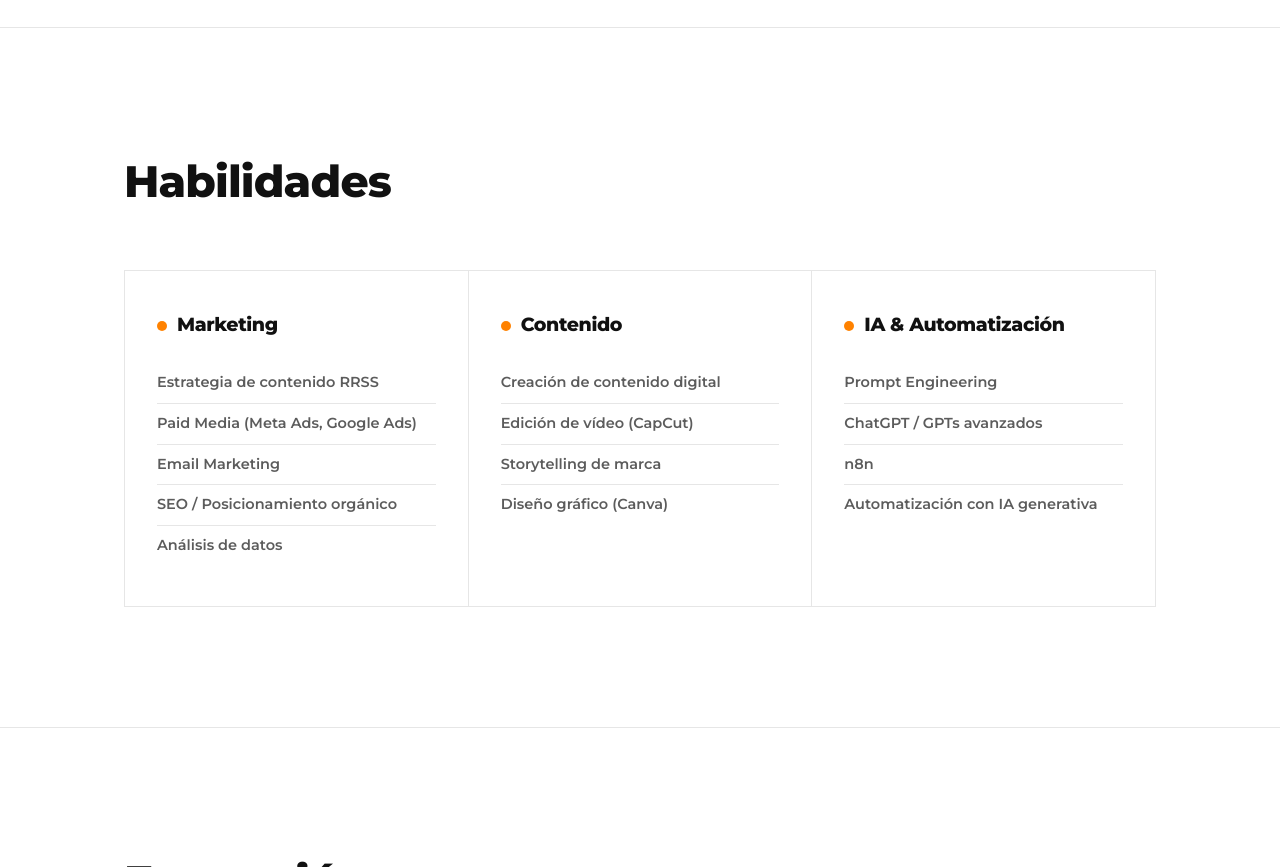
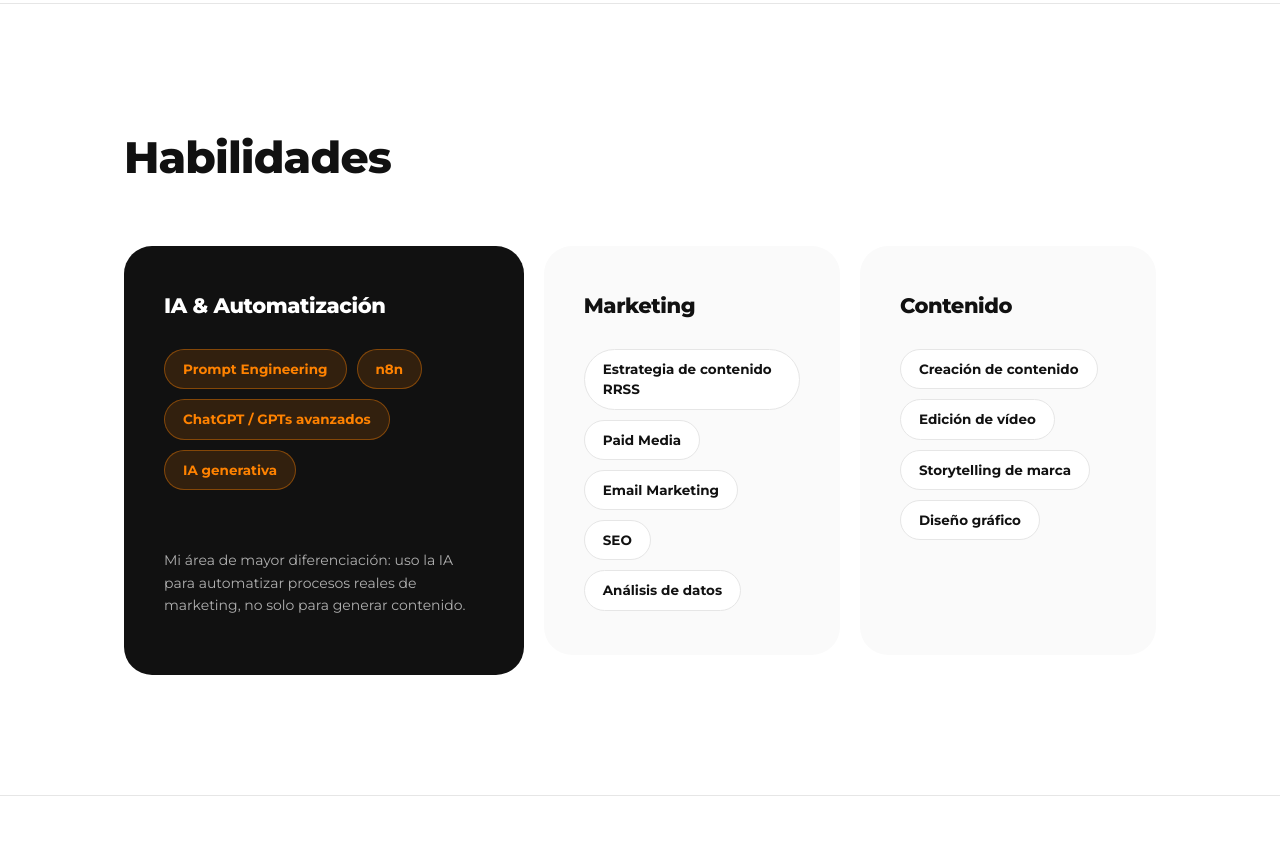
Before and after one commit to raulgarciapicazo17-svg/Portfolio, a plain HTML site: page index.html in a window 1280 px wide. Shown: the part 3360-4227 px from the top of the page. Drawn offline with Linux system fonts and the light colour scheme.

Commit message:
Add files via upload

```diff
--- a/index.html
+++ b/index.html
@@ -1,16 +1,6 @@
 <!DOCTYPE html>
 <html lang="es">
 <head>
-  *GOOGLE ANALYTICS*
-  <!-- Google tag (gtag.js) -->
-<script async src="https://www.googletagmanager.com/gtag/js?id=G-PZ12T9RBXK"></script>
-<script>
-  window.dataLayer = window.dataLayer || [];
-  function gtag(){dataLayer.push(arguments);}
-  gtag('js', new Date());
-
-  gtag('config', 'G-PZ12T9RBXK');
-</script>
 <meta charset="UTF-8">
 <meta name="viewport" content="width=device-width, initial-scale=1.0">
 <title>Raúl García Picazo — Marketing Digital & Automatización con IA</title>
@@ -97,10 +87,51 @@
     transition:color 0.2s ease;
   }
   .nav-links a:hover{ color:var(--orange); }
-  .nav-toggle{ display:none; }
+
+  .nav-toggle{
+    display:none;
+    background:none;
+    border:none;
+    cursor:pointer;
+    width:32px;
+    height:22px;
+    padding:0;
+    position:relative;
+  }
+  .nav-toggle span{
+    position:absolute;
+    left:0; right:0;
+    height:2px;
+    background:var(--black);
+    transition:transform 0.25s ease, opacity 0.25s ease, top 0.25s ease;
+  }
+  .nav-toggle span:nth-child(1){ top:0; }
+  .nav-toggle span:nth-child(2){ top:10px; }
+  .nav-toggle span:nth-child(3){ top:20px; }
+  .nav-toggle.is-open span:nth-child(1){ top:10px; transform:rotate(45deg); }
+  .nav-toggle.is-open span:nth-child(2){ opacity:0; }
+  .nav-toggle.is-open span:nth-child(3){ top:10px; transform:rotate(-45deg); }
 
   @media (max-width:720px){
-    .nav-links{ display:none; }
+    .nav-toggle{ display:block; }
+    .nav-links{
+      display:flex;
+      flex-direction:column;
+      gap:0;
+      position:fixed;
+      top:64px; left:0; right:0;
+      background:var(--white);
+      border-bottom:1px solid var(--gray-line);
+      max-height:0;
+      overflow:hidden;
+      transition:max-height 0.45s cubic-bezier(0.22,1,0.36,1);
+    }
+    .nav-links.is-open{ max-height:320px; }
+    .nav-links li{ border-top:1px solid var(--gray-line); }
+    .nav-links a{
+      display:block;
+      padding:18px 24px;
+    }
   }
 
   /* HERO */
@@ -332,41 +363,75 @@
   /* SKILLS */
   .skills-grid{
     display:grid;
-    grid-template-columns:repeat(3, 1fr);
-    gap:1px;
-    background:var(--gray-line);
-    border:1px solid var(--gray-line);
+    grid-template-columns:1.35fr 1fr 1fr;
+    grid-template-rows:auto auto;
+    gap:20px;
   }
   .skill-card{
+    background:#fafafa;
+    border-radius:28px;
+    padding:44px 40px;
+    transition:transform 0.35s cubic-bezier(0.22,1,0.36,1), box-shadow 0.35s cubic-bezier(0.22,1,0.36,1), background 0.35s ease;
+  }
+  .skill-card:hover{
+    transform:translateY(-6px);
+    box-shadow:0 24px 48px -12px rgba(0,0,0,0.12);
     background:var(--white);
-    padding:40px 32px;
+  }
+  .skill-card--lead{
+    grid-column:1;
+    grid-row:1 / span 2;
+    background:var(--black);
+    color:var(--white);
+    display:flex;
+    flex-direction:column;
+    justify-content:space-between;
+  }
+  .skill-card--lead:hover{
+    box-shadow:0 24px 48px -12px rgba(255,130,0,0.28);
+    background:#161616;
   }
   .skill-card h3{
-    font-size:19px;
-    margin-bottom:24px;
+    font-size:21px;
+    margin-bottom:28px;
+    font-weight:800;
   }
-  .skill-card h3 span{
-    display:inline-block;
-    width:10px; height:10px;
-    background:var(--orange);
-    border-radius:50%;
-    margin-right:10px;
+  .skill-card--lead h3{ color:var(--white); }
+  .skill-card--lead .skill-note{
+    font-size:14px;
+    color:#b0b0b0;
+    font-weight:500;
+    margin-top:32px;
+    line-height:1.6;
   }
-  .skill-list{
-    list-style:none;
-    margin:0; padding:0;
+  .pill-row{
+    display:flex;
+    flex-wrap:wrap;
+    gap:10px;
   }
-  .skill-list li{
-    padding:9px 0;
-    border-bottom:1px solid var(--gray-line);
-    font-size:14.5px;
-    color:var(--gray-text);
-    font-weight:600;
+  .pill{
+    display:inline-flex;
+    align-items:center;
+    padding:9px 18px;
+    border-radius:999px;
+    font-size:13.5px;
+    font-weight:700;
+    background:var(--white);
+    color:var(--black);
+    border:1px solid var(--gray-line);
+    transition:border-color 0.25s ease, transform 0.25s ease;
   }
-  .skill-list li:last-child{ border-bottom:none; }
+  .skill-card:hover .pill{ border-color:#dcdcdc; }
+  .skill-card--lead .pill{
+    background:rgba(255,130,0,0.14);
+    color:var(--orange);
+    border:1px solid rgba(255,130,0,0.4);
+  }
+  .pill:hover{ transform:translateY(-2px); border-color:var(--orange); }
 
   @media (max-width:820px){
-    .skills-grid{ grid-template-columns:1fr; }
+    .skills-grid{ grid-template-columns:1fr; grid-template-rows:none; }
+    .skill-card--lead{ grid-column:auto; grid-row:auto; }
   }
 
   /* EDUCATION */
@@ -430,13 +495,16 @@
 <nav>
   <div class="nav-inner">
     <div class="nav-name">Raúl García Picazo</div>
-    <ul class="nav-links">
+    <ul class="nav-links" id="navLinks">
       <li><a href="#sobre-mi">Sobre mí</a></li>
       <li><a href="#experiencia">Experiencia</a></li>
       <li><a href="#proyecto">Proyecto</a></li>
       <li><a href="#habilidades">Habilidades</a></li>
       <li><a href="#contacto">Contacto</a></li>
     </ul>
+    <button class="nav-toggle" id="navToggle" aria-label="Abrir menú" aria-expanded="false" aria-controls="navLinks">
+      <span></span><span></span><span></span>
+    </button>
   </div>
 </nav>
 
@@ -473,17 +541,8 @@
     <h2 class="section-title">Experiencia</h2>
     <div class="timeline">
       <div class="tl-item">
-        <div class="tl-date">Dic 2025 — Actualidad</div>
-        <div class="tl-role">Sales Assistant</div>
-        <div class="tl-org">Legends · Tiendas Oficiales Real Madrid, Gran Vía</div>
-        <ul class="tl-list">
-          <li>Gestión de stock, atención al cliente y coordinación de equipo en tienda de alto volumen.</li>
-          <li>Ascenso interno por rendimiento.</li>
-        </ul>
-      </div>
-      <div class="tl-item">
         <div class="tl-date">Feb 2025 — Jun 2025</div>
-        <div class="tl-role">Marketing Assistant</div>
+        <h3 class="tl-role">Marketing Assistant</h3>
         <div class="tl-org">Paid Media Campus</div>
         <ul class="tl-list">
           <li>Diseño y publicación de contenido en redes sociales siguiendo identidad de marca y objetivos de captación.</li>
@@ -494,8 +553,17 @@
         </ul>
       </div>
       <div class="tl-item">
+        <div class="tl-date">Dic 2025 — Actualidad</div>
+        <h3 class="tl-role">Sales Assistant</h3>
+        <div class="tl-org">Legends · Tiendas Oficiales Real Madrid, Gran Vía</div>
+        <ul class="tl-list">
+          <li>Gestión de stock, atención al cliente y coordinación de equipo en tienda de alto volumen.</li>
+          <li>Ascenso interno por rendimiento.</li>
+        </ul>
+      </div>
+      <div class="tl-item">
         <div class="tl-date">Jun 2024 — Sep 2024</div>
-        <div class="tl-role">Ayudante de Gerente</div>
+        <h3 class="tl-role">Ayudante de Gerente</h3>
         <div class="tl-org">Bengala Spain</div>
         <ul class="tl-list">
           <li>Gestión de stock, facturación y CRM de clientes en entorno de alto volumen, con foco en fidelización.</li>
@@ -538,33 +606,36 @@
   <div class="wrap reveal">
     <h2 class="section-title">Habilidades</h2>
     <div class="skills-grid">
-      <div class="skill-card">
-        <h3><span></span>Marketing</h3>
-        <ul class="skill-list">
-          <li>Estrategia de contenido RRSS</li>
-          <li>Paid Media (Meta Ads, Google Ads)</li>
-          <li>Email Marketing</li>
-          <li>SEO / Posicionamiento orgánico</li>
-          <li>Análisis de datos</li>
-        </ul>
+      <div class="skill-card skill-card--lead">
+        <div>
+          <h3>IA & Automatización</h3>
+          <div class="pill-row">
+            <span class="pill">Prompt Engineering</span>
+            <span class="pill">n8n</span>
+            <span class="pill">ChatGPT / GPTs avanzados</span>
+            <span class="pill">IA generativa</span>
+          </div>
+        </div>
+        <p class="skill-note">Mi área de mayor diferenciación: uso la IA para automatizar procesos reales de marketing, no solo para generar contenido.</p>
       </div>
       <div class="skill-card">
-        <h3><span></span>Contenido</h3>
-        <ul class="skill-list">
-          <li>Creación de contenido digital</li>
-          <li>Edición de vídeo (CapCut)</li>
-          <li>Storytelling de marca</li>
-          <li>Diseño gráfico (Canva)</li>
-        </ul>
+        <h3>Marketing</h3>
+        <div class="pill-row">
+          <span class="pill">Estrategia de contenido RRSS</span>
+          <span class="pill">Paid Media</span>
+          <span class="pill">Email Marketing</span>
+          <span class="pill">SEO</span>
+          <span class="pill">Análisis de datos</span>
+        </div>
       </div>
       <div class="skill-card">
-        <h3><span></span>IA & Automatización</h3>
-        <ul class="skill-list">
-          <li>Prompt Engineering</li>
-          <li>ChatGPT / GPTs avanzados</li>
-          <li>n8n</li>
-          <li>Automatización con IA generativa</li>
-        </ul>
+        <h3>Contenido</h3>
+        <div class="pill-row">
+          <span class="pill">Creación de contenido</span>
+          <span class="pill">Edición de vídeo</span>
+          <span class="pill">Storytelling de marca</span>
+          <span class="pill">Diseño gráfico</span>
+        </div>
       </div>
     </div>
   </div>
@@ -603,7 +674,7 @@
     <p class="sub">Estoy buscando un equipo de marketing digital donde aportar creatividad y automatización con IA.</p>
     <div class="contact-cta">
       <a href="mailto:raulgarciapicazo17@gmail.com" class="btn btn-primary">raulgarciapicazo17@gmail.com</a>
-      <a href="https://linkedin.com/in/raul-garcia-picazo" target="_blank" rel="noopener" class="btn btn-secondary">LinkedIn</a>
+      <a href="https://www.linkedin.com/in/raul-garcia-picazo-50961a347/" target="_blank" rel="noopener" class="btn btn-secondary">LinkedIn</a>
     </div>
   </div>
 </section>
@@ -623,6 +694,22 @@
     });
   }, { threshold: 0.15 });
   revealEls.forEach(el=> io.observe(el));
+
+  const navToggle = document.getElementById('navToggle');
+  const navLinks = document.getElementById('navLinks');
+  navToggle.addEventListener('click', ()=>{
+    const isOpen = navLinks.classList.toggle('is-open');
+    navToggle.classList.toggle('is-open', isOpen);
+    navToggle.setAttribute('aria-expanded', isOpen);
+    navToggle.setAttribute('aria-label', isOpen ? 'Cerrar menú' : 'Abrir menú');
+  });
+  navLinks.querySelectorAll('a').forEach(link=>{
+    link.addEventListener('click', ()=>{
+      navLinks.classList.remove('is-open');
+      navToggle.classList.remove('is-open');
+      navToggle.setAttribute('aria-expanded', 'false');
+    });
+  });
 </script>
 
 </body>
```
